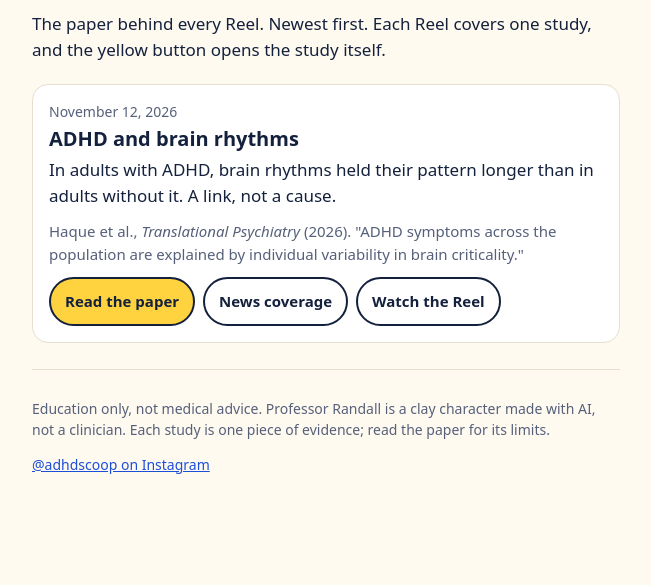
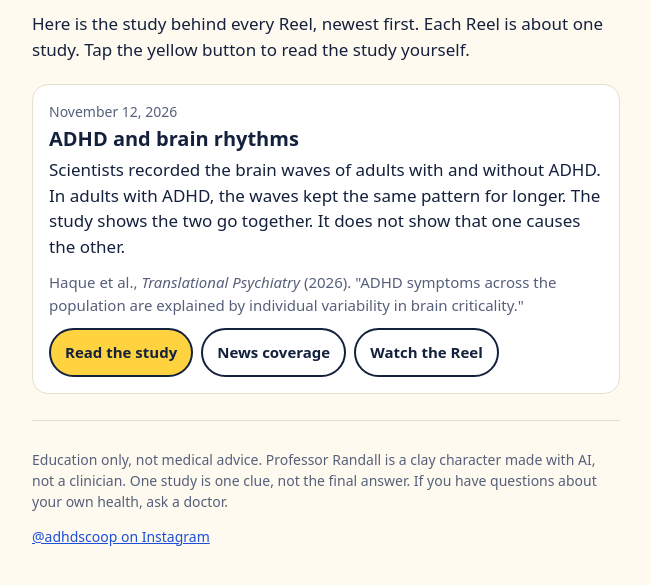
Before and after one commit to adhdscoop/adhdscoop.github.io, a plain HTML site: page index.html in a window 1280 px wide. Shown: the part 99-684 px from the top of the page, without its empty margins (314-965 px from the left). Drawn offline with Linux system fonts and the light colour scheme.

Commit message:
Plain-language wording for readers 13 and up
Co-Authored-By: Claude Fable 5.2 <noreply@anthropic.com>

```diff
--- a/index.html
+++ b/index.html
@@ -38,24 +38,24 @@ footer a{color:var(--link)}
     <p class="who">Professor Randall, Teacher at ADHD University (a made-up school)</p>
   </div>
 </header>
-<p class="lede">The paper behind every Reel. Newest first. Each Reel covers one study, and the yellow button opens the study itself.</p>
+<p class="lede">Here is the study behind every Reel, newest first. Each Reel is about one study. Tap the yellow button to read the study yourself.</p>
 
 <!-- To add a Reel: copy one <article> block, put it at the top, and change the date, title, sentence, citation and links. -->
 
 <article>
   <p class="date">November 12, 2026</p>
   <h2>ADHD and brain rhythms</h2>
-  <p>In adults with ADHD, brain rhythms held their pattern longer than in adults without it. A link, not a cause.</p>
+  <p>Scientists recorded the brain waves of adults with and without ADHD. In adults with ADHD, the waves kept the same pattern for longer. The study shows the two go together. It does not show that one causes the other.</p>
   <p class="cite">Haque et al., <i>Translational Psychiatry</i> (2026). "ADHD symptoms across the population are explained by individual variability in brain criticality."</p>
   <ul class="links">
-    <li><a class="paper" href="https://doi.org/10.1038/s41398-026-04267-0">Read the paper</a></li>
+    <li><a class="paper" href="https://doi.org/10.1038/s41398-026-04267-0">Read the study</a></li>
     <li><a href="https://www.psypost.org/adhd-symptoms-may-reflect-a-brain-shifting-toward-overly-synchronized-activity-study-suggests/">News coverage</a></li>
     <li><a href="https://www.instagram.com/adhdscoop/reel/Dfp_YcnsjNi/">Watch the Reel</a></li>
   </ul>
 </article>
 
 <footer>
-  <p>Education only, not medical advice. Professor Randall is a clay character made with AI, not a clinician. Each study is one piece of evidence; read the paper for its limits.</p>
+  <p>Education only, not medical advice. Professor Randall is a clay character made with AI, not a clinician. One study is one clue, not the final answer. If you have questions about your own health, ask a doctor.</p>
   <p><a href="https://www.instagram.com/adhdscoop/">@adhdscoop on Instagram</a></p>
 </footer>
 </main>
```
